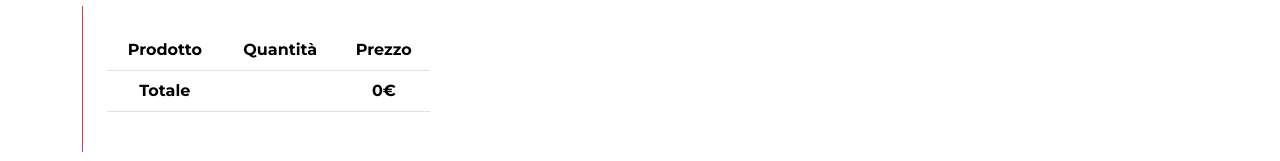
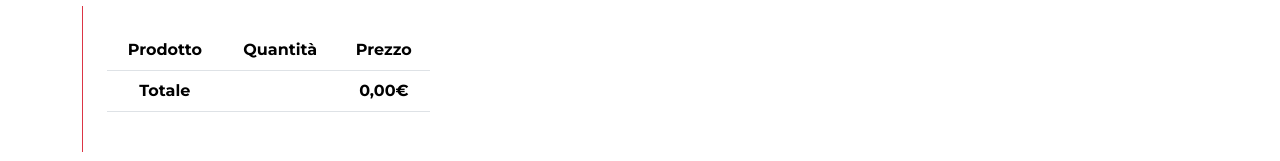
Before and after one commit to AimanFadil/deliveboo_vite, a Vue app: page /ThanksYou in a window 1280 px wide. Shown: the part 468-629 px from the top of the page. Built offline with nearby package versions, Linux system fonts and the light colour scheme.

Commit message:
fix: ' . ' replace with ' , ' for prices in ThanksYou page

```diff
--- a/src/pages/ThanksYou.vue
+++ b/src/pages/ThanksYou.vue
@@ -23,7 +23,7 @@ export default {
             location.reload();
         }
     },
-    computed: {
+    methods: {
         totalPrice() {
             return this.OrderProducts.reduce((total, product) => total + product.price * product.quantity, 0);
         },
@@ -70,14 +70,14 @@ export default {
                                                 <tr v-for="product, index in OrderProducts" :key="index">
                                                     <td>{{product.name}}</td>
                                                     <td>{{product.quantity}} pz</td>
-                                                    <td>{{product.price}}€</td>
+                                                    <td>{{product.price.replace(".", ",")}}€</td>
                                                 </tr>
                                             </tbody>
                                             <tfoot>
                                                 <tr>
                                                     <th scope="row">Totale</th>
                                                     <td></td>
-                                                    <th>{{totalPrice}}€</th>
+                                                    <th>{{ totalPrice().toFixed(2).replace(".", ",")}}€</th>
                                                 </tr>
                                             </tfoot>
                                         </table>
```
